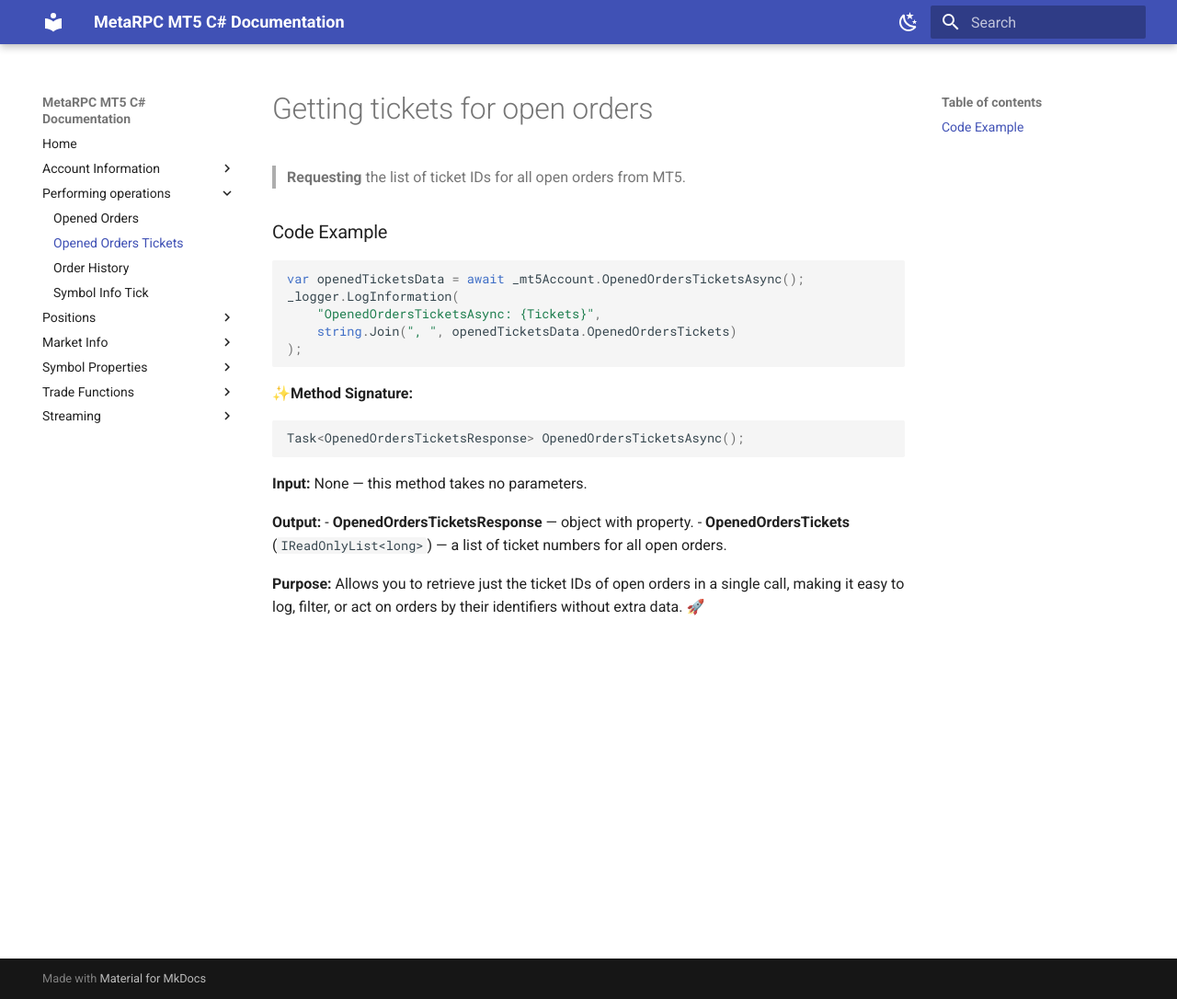
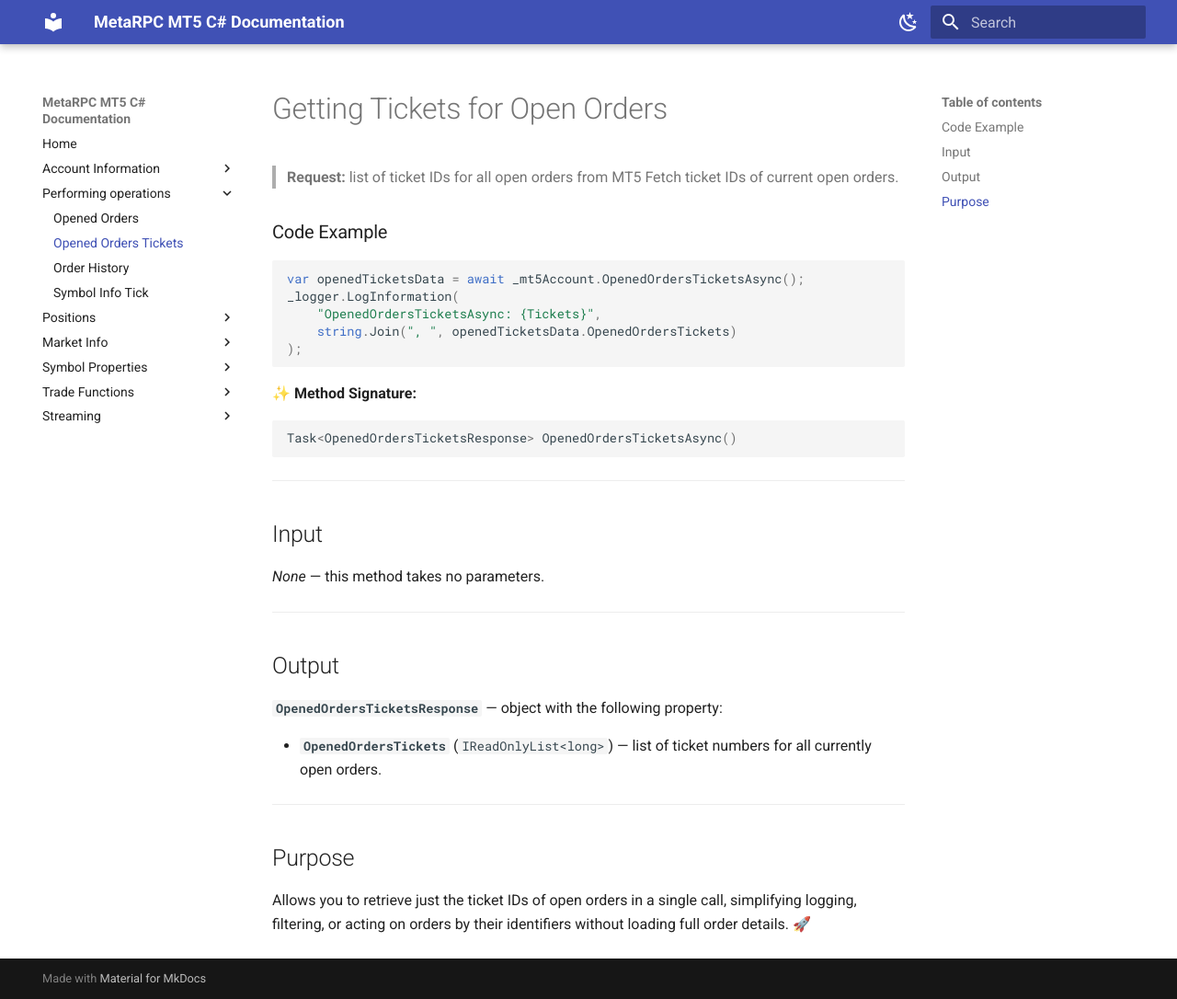
Before and after one commit to MetaRPC/CSharpMT5, an MkDocs documentation site: the page built from docs/orders/OpenedOrdersTickets.md, in a window 1280 px wide and 1086 px high. Shown: the whole window at 92% size. Built offline with MkDocs 1.6.1 and Material for MkDocs 9.7.7, drawn with Linux system fonts in a browser that asks for light colours.

Commit message:
Update OpenedOrdersTickets.md

````diff
--- a/docs/orders/OpenedOrdersTickets.md
+++ b/docs/orders/OpenedOrdersTickets.md
@@ -1,6 +1,7 @@
-# Getting tickets for open orders
+# Getting Tickets for Open Orders
 
-> **Requesting** the list of ticket IDs for all open orders from MT5.
+> **Request:** list of ticket IDs for all open orders from MT5
+> Fetch ticket IDs of current open orders.
 
 ### Code Example
 
@@ -11,16 +12,29 @@ _logger.LogInformation(
     string.Join(", ", openedTicketsData.OpenedOrdersTickets)
 );
 ```
-✨**Method Signature:**
+
+✨ **Method Signature:**
+
 ```csharp
-Task<OpenedOrdersTicketsResponse> OpenedOrdersTicketsAsync();
+Task<OpenedOrdersTicketsResponse> OpenedOrdersTicketsAsync()
 ```
 
- **Input:** None — this method takes no parameters.
+---
 
- **Output:**
-- **OpenedOrdersTicketsResponse** — object with property.
-- **OpenedOrdersTickets** (`IReadOnlyList<long>`) — a list of ticket numbers for all open orders.
+## Input
 
-**Purpose:**
-Allows you to retrieve just the ticket IDs of open orders in a single call, making it easy to log, filter, or act on orders by their identifiers without extra data. 🚀
+*None* — this method takes no parameters.
+
+---
+
+## Output
+
+**`OpenedOrdersTicketsResponse`** — object with the following property:
+
+* **`OpenedOrdersTickets`** (`IReadOnlyList<long>`) — list of ticket numbers for all currently open orders.
+
+---
+
+## Purpose
+
+Allows you to retrieve just the ticket IDs of open orders in a single call, simplifying logging, filtering, or acting on orders by their identifiers without loading full order details. 🚀
````
